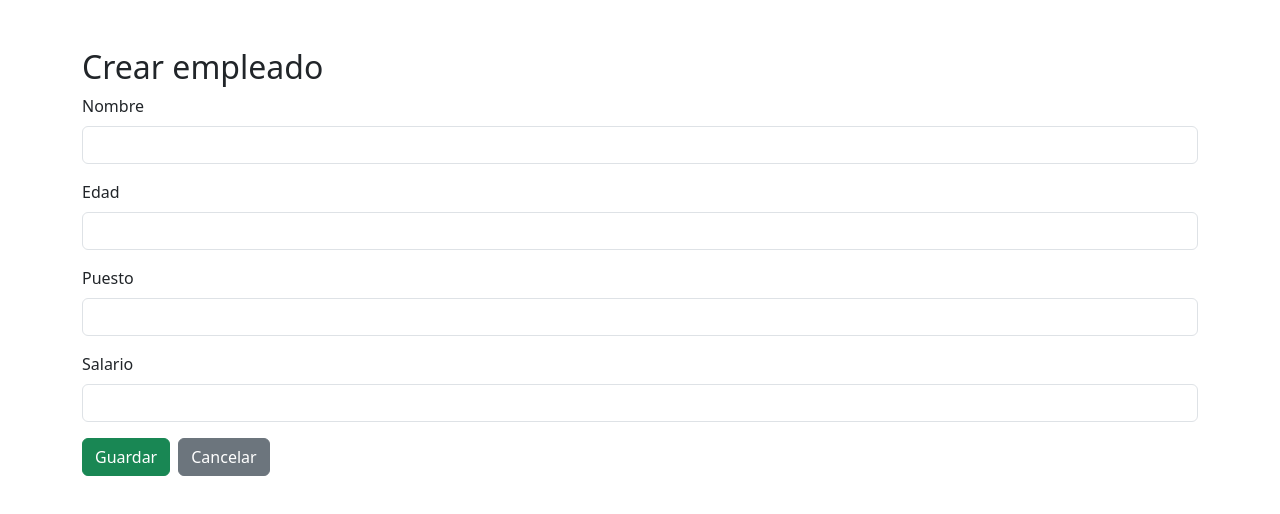
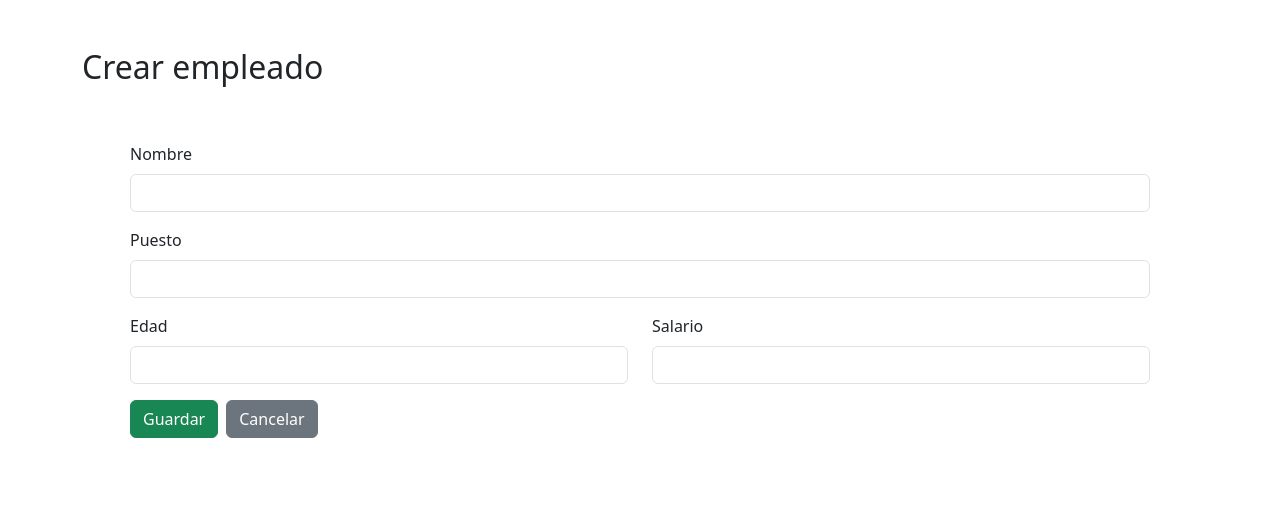
Before and after one commit to JavierGavidia/Crud_Empleados_React_NodeJS, a React (Vite) app in the folder client/: page /crear in a window 1280 px wide. Shown: the top 514 px of the page. Built offline with nearby package versions, Linux system fonts and the light colour scheme.

Commit message:
Refactorizado componente EmpleadoForm para utlizar tanto en crear como editar empleado

```diff
--- a/client/src/components/EmpleadoForm.jsx
+++ b/client/src/components/EmpleadoForm.jsx
@@ -1,38 +1,65 @@
 import { useState } from "react";
 
-export default function EmpleadoForm({ onNuevoEmpleado }) {
-  const [nombre, setNombre] = useState("");
-  const [puesto, setPuesto] = useState("");
-  const [edad, setEdad] = useState("");
-  const [salario, setSalario] = useState("");
+function EmpleadoForm({ empleadoInicial = {}, onSubmit, onCancel }) {
 
-  const handleSubmit = async (e) => {
-    e.preventDefault();
+  // Estado del formulario
+  const [empleado, setEmpleado] = useState(() => ({
+    nombre: empleadoInicial?.nombre ?? "", // empleadoIncial? --> ?. es optional chaining y evita errores si el objeto llega null
+    puesto: empleadoInicial?.puesto ?? "",
+    edad: empleadoInicial?.edad ?? "",
+    salario: empleadoInicial?.salario ?? ""
+  }));
 
-    const nuevoEmpleado = { nombre, puesto, edad: Number(edad), salario: Number(salario) };
+  // Manejar cambios inputs
+  const handleChange = (e) => {
 
-    try {
-      const res = await fetch("http://localhost:3000/empleados", {
-        method: "POST",
-        headers: { "Content-Type": "application/json" },
-        body: JSON.stringify(nuevoEmpleado)
-      });
+    const { name, value } = e.target;
 
-      const data = await res.json();
-      onNuevoEmpleado(data); // agrega a la lista en App
-      setNombre(""); setPuesto(""); setEdad(""); setSalario(""); // limpia formulario
-    } catch (error) {
-      console.error("Error creando empleado:", error);
-    }
+    setEmpleado(prev => ({ ...prev, [name]: value })); // Esto evita problemas de estado en React concurrente.
+
   };
 
+  // Enviar formulario
+  const handleSubmit = (e) => {
+
+    e.preventDefault();
+    onSubmit(empleado);
+
+  }
+
   return (
-    <form onSubmit={handleSubmit}>
-      <input value={nombre} onChange={(e) => setNombre(e.target.value)} placeholder="Nombre" required />
-      <input value={puesto} onChange={(e) => setPuesto(e.target.value)} placeholder="Puesto" required />
-      <input type="number" value={edad} onChange={(e) => setEdad(e.target.value)} placeholder="Edad" required />
-      <input type="number" value={salario} onChange={(e) => setSalario(e.target.value)} placeholder="Salario" required />
-      <button type="submit">Crear Empleado</button>
+
+    <form onSubmit={handleSubmit} className="p-5">
+
+      <div className="mb-3">
+        <label htmlFor="nombre" className="form-label">Nombre</label>
+        <input id="nombre" name="nombre" type="text" className="form-control" value={empleado.nombre} onChange={handleChange} required />
+      </div>
+
+      <div className="mb-3">
+        <label htmlFor="puesto" className="form-label">Puesto</label>
+        <input id="puesto" name="puesto" type="text" className="form-control" value={empleado.puesto} onChange={handleChange} required />
+      </div>
+
+      <div className="row">
+        <div className="mb-3 col-12 col-md-6">
+          <label htmlFor="edad" className="form-label">Edad</label>
+          <input id="edad" name="edad" type="number" className="form-control" value={empleado.edad} onChange={handleChange} required />
+        </div>
+        <div className="mb-3 col-12  col-md-6">
+          <label htmlFor="salario" className="form-label">Salario</label>
+          <input id="salario" name="salario" type="number" className="form-control" value={empleado.salario} onChange={handleChange} required />
+        </div>
+      </div>
+
+      <button type="submit" className="btn btn-success me-2">Guardar</button>
+
+      <button type="button" className="btn btn-secondary" onClick={onCancel}>Cancelar</button>
+
     </form>
-  );
+
+  )
+
 }
+
+export default EmpleadoForm;
--- a/client/src/pages/CrearEmpleadoPage.jsx
+++ b/client/src/pages/CrearEmpleadoPage.jsx
@@ -1,4 +1,4 @@
-import { useState } from "react";
+import EmpleadoForm from "../components/EmpleadoForm";
 import { crearEmpleado } from "../services/empleadosService";
 import { useNavigate } from "react-router-dom";
 
@@ -6,62 +6,28 @@ function CrearEmpleadoPage() {
 
     const navigate = useNavigate();
 
-    const [form, setForm] = useState({
-        nombre: "",
-        puesto: "",
-        edad: "",
-        salario: ""
-    });
+    const handleSubmit = async (empleado) => {
+        // Guardar en backend
+        await crearEmpleado(empleado);
 
-    const handleChange = (e) => {
-
-        setForm({
-            ...form,
-            [e.target.name]: e.target.value
-        });
-
+        navigate("/"); // Volvemos a la lista
     };
 
-    const handleSubmit = async (e) => {
-
-        e.preventDefault();
-
-        await crearEmpleado(form);
-
-        navigate("/");
-
-    };
+    const handleCancel = () => {
+        navigate("/"); // Cancelar y volver
+    }
 
     return (
         <div className="container mt-5">
             <h2>Crear empleado</h2>
 
-            <form onSubmit={handleSubmit}>
-                <div className="mb-3">
-                    <label className="form-label">Nombre</label>
-                    <input type="text" name="nombre" className="form-control" onChange={handleChange} />
-                </div>
+            {/* Utilizamos nuestro componente de formulario */}
+            <EmpleadoForm
+                empleadoInicial={{}} // Nuevo empleado
+                onSubmit={handleSubmit}
+                onCancel={handleCancel}
+            />
 
-                <div className="mb-3">
-                    <label className="form-label">Edad</label>
-                    <input type="number" name="edad" className="form-control" onChange={handleChange} />
-                </div>
-
-                <div className="mb-3">
-                    <label className="form-label">Puesto</label>
-                    <input type="text" name="puesto" className="form-control" onChange={handleChange} />
-                </div>
-
-                <div className="mb-3">
-                    <label className="form-label">Salario</label>
-                    <input type="number" name="salario" className="form-control" onChange={handleChange} />
-                </div>
-
-                <button type="submit" className="btn btn-success me-2">Guardar</button>
-
-                <button type="button" className="btn btn-secondary" onClick={() => navigate("/")}>Cancelar</button>
-
-            </form>
         </div>
     )
 }
--- a/client/src/pages/EditarEmpleadoPage.jsx
+++ b/client/src/pages/EditarEmpleadoPage.jsx
@@ -1,19 +1,13 @@
 import { useEffect, useState } from "react";
 import { useParams, useNavigate } from "react-router-dom";
+import EmpleadoForm from "../components/EmpleadoForm";
 import { getEmpleadoById, actualizarEmpleado } from "../services/empleadosService";
 
 function EditarEmpleadoPage() {
 
     const { id } = useParams(); // id de la URL
     const navigate = useNavigate();
-
-    // Estando del formulario
-    const [empleado, setEmpleado] = useState({
-        nombre: "",
-        edad: "",
-        puesto: "",
-        salario: ""
-    });
+    const [empleado, setEmpleado] = useState(null);
 
     // ======================
     // Cargar empleado
@@ -26,56 +20,38 @@ function EditarEmpleadoPage() {
         }
 
         cargarEmpleado();
+
     }, [id]);
 
-    // =======================
-    // Controlar inputs
-    // =======================
-    const handleChange = (e) => {
-        const {name, value} = e.target;
-
-        setEmpleado({...empleado, [name]: value});
-    };
+    // Si todavía no tenemos datos del empleado, no renderizamos el formulario
+    if (!empleado) {
+        return <p>Cargando empleado...</p>;
+    }
 
     // =======================
     // Guardar cambios
     // =======================
-    const handleSubmit =  async (e) => {
-        e.preventDefault();
+    const handleSubmit =  async (empleadoActualizado) => {
 
-        await actualizarEmpleado(id, empleado);
+        await actualizarEmpleado(id, empleadoActualizado);
 
-        navigate("/");
+        navigate("/"); // Volvemos a la lista
     };
+
+    const handleCancel = () => {
+        navigate("/") // Cancelar y volver
+    }
 
     return (
         <div className="container mt-5">
             <h2>Editar empleado</h2>
 
-            <form onSubmit={handleSubmit}>
-                <div className="mb-3">
-                    <label htmlFor="nombre" className="form-label">Nombre</label>
-                    <input type="text" className="formControl" name="nombre" value={empleado.nombre} onChange={handleChange} />
-                </div>
-                <div className="mb-3">
-                    <label htmlFor="edad" className="form-label">Edad</label>
-                    <input type="number" className="formControl" name="edad" value={empleado.edad} onChange={handleChange} />
-                </div>
-                <div className="mb-3">
-                    <label htmlFor="puesto" className="form-label">Puesto</label>
-                    <input type="text" className="formControl" name="puesto" value={empleado.puesto} onChange={handleChange} />
-                </div>
-                <div className="mb-3">
-                    <label htmlFor="salario" className="form-label">Salario</label>
-                    <input type="number" className="formControl" name="salario" value={empleado.salario} onChange={handleChange} />
-                </div>
+            <EmpleadoForm
+                empleadoInicial={empleado}
+                onSubmit={handleSubmit}
+                onCancel={handleCancel}
+            />
 
-                {/* Si no le ponemos nada al boton de un formulario será submit por defecto no le tenemos que poner el onClick */}
-                <button type="submit" className="btn btn-success me-2">Guardar cambios</button>
-
-                <button type="button" className="btn btn-secondary" onClick={() => navigate("/")}>Cancelar</button>
-
-            </form>
         </div>
     );
 }
--- a/client/src/pages/EmpleadosPage.jsx
+++ b/client/src/pages/EmpleadosPage.jsx
@@ -1,5 +1,5 @@
 import { useEffect, useState } from "react";
-import { getEmpleados } from "../services/empleadosService";
+import { getEmpleados, eliminarEmpleado } from "../services/empleadosService";
 import { useNavigate } from "react-router-dom";
 
 function EmpleadosPage() {
@@ -84,9 +84,24 @@ function EmpleadosPage() {
         return "▼";
     }
 
+    const handleEliminar = async (id) => {
+
+        const confirmar = window.confirm("¿Seguro que quieres eliminar este empleado?");
+
+        if(!confirmar) return;
+
+        await eliminarEmpleado(id);
+
+        // Actulizar la lista sin recargar la página
+       setEmpleados(
+            empleados.filter(empleado => empleado.id !== id)
+        );
+
+    }
+
 
     return (
-        <div className="container mt-5">
+        <div className="container my-5">
             <h1 className="mb-4">Lista de empleados</h1>
 
             <button className="btn btn-primary mb-3" onClick={() => navigate("/crear")}>Crear empleado</button>
@@ -109,13 +124,17 @@ function EmpleadosPage() {
                             <td>{empleado.puesto}</td>
                             <td>{empleado.salario}</td>
 
-                            {/* Boton para editar el cliente */}
                             <td>
-                                <button className="btn btn-warning btn-sm"
+                                {/* Boton para editar el cliente */}
+                                <button className="btn btn-warning btn-sm me-2"
                                 onClick={() => {
                                     navigate(`/editar/${empleado.id}`)
-                                }}
-                                >Editar</button>
+                                }}>Editar</button>
+
+                                {/* Boton para eliminar el cliente */}
+                                <button className="btn btn-danger btn-sm" onClick={() => handleEliminar(empleado.id)}>
+                                    Eliminar
+                                </button>
                             </td>
                         </tr>
                     ))}
--- a/client/src/services/empleadosService.js
+++ b/client/src/services/empleadosService.js
@@ -26,9 +26,15 @@ export const crearEmpleado = async (empleado) => {
 // Obtener empleado por id
 export const getEmpleadoById = async (id) => {
     const response = await fetch(`${API_URL}/${id}`);
+
+    if (!response.ok) {
+        throw new Error("Error al obtener empleado");
+    }
+
     return response.json();
 }
 
+// Actualizar empleado por id
 export const actualizarEmpleado  = async (id, empleado) => {
     const response = await fetch(`${API_URL}/${id}`, {
         method: "PUT",
@@ -40,3 +46,12 @@ export const actualizarEmpleado  = async (id, empleado) => {
 
     return response.json();
 };
+
+// Eliminar empleado por id
+export const eliminarEmpleado = async (id) => {
+    const response = await fetch(`${API_URL}/${id}`, {
+        method: "DELETE"
+    });
+
+    return response.json();
+}
```
Also changed, not shown: client/src/components/EmpleadoList.jsx (deleted, +0 -11 lines), 2 other files (tests, documents, lock files or other folders).
